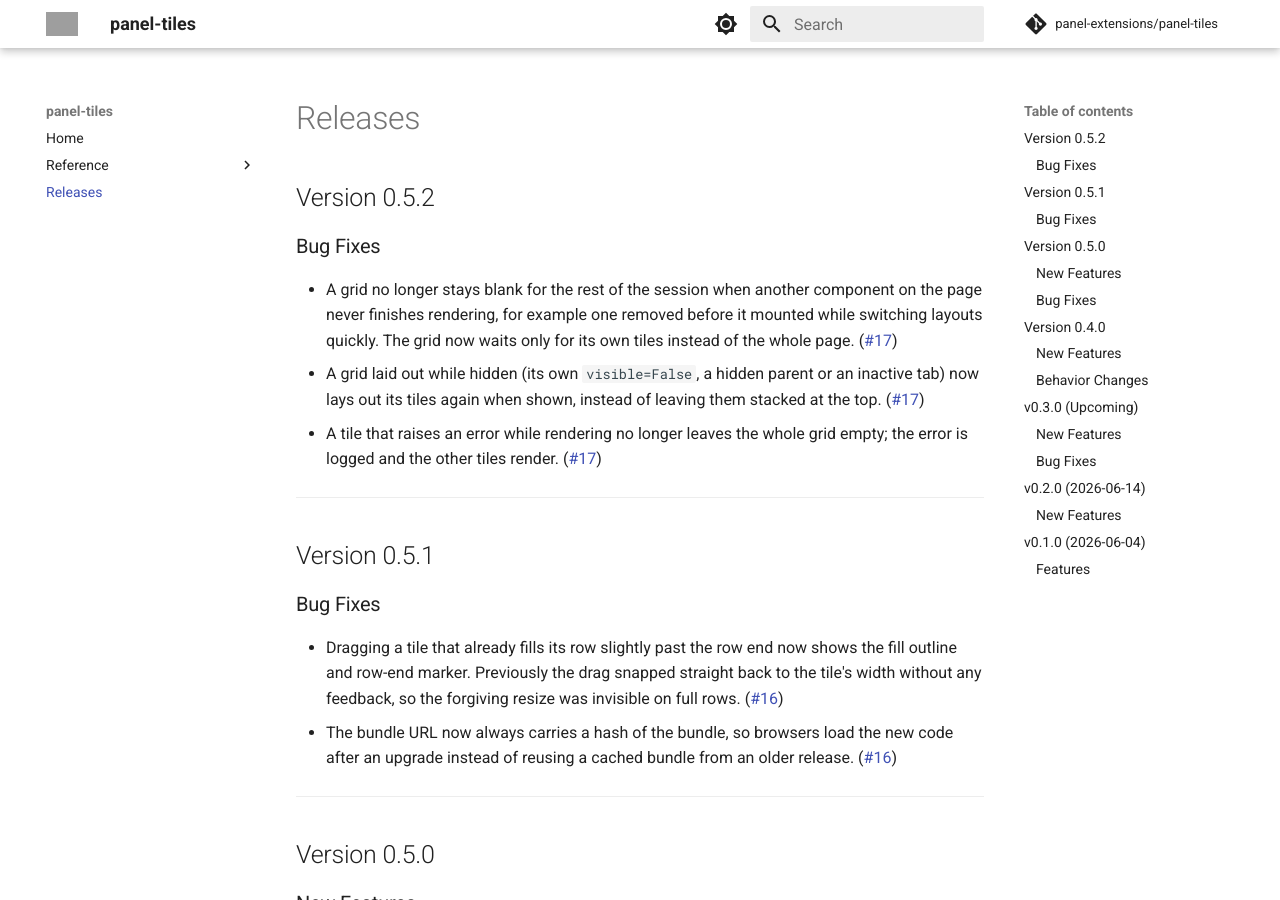
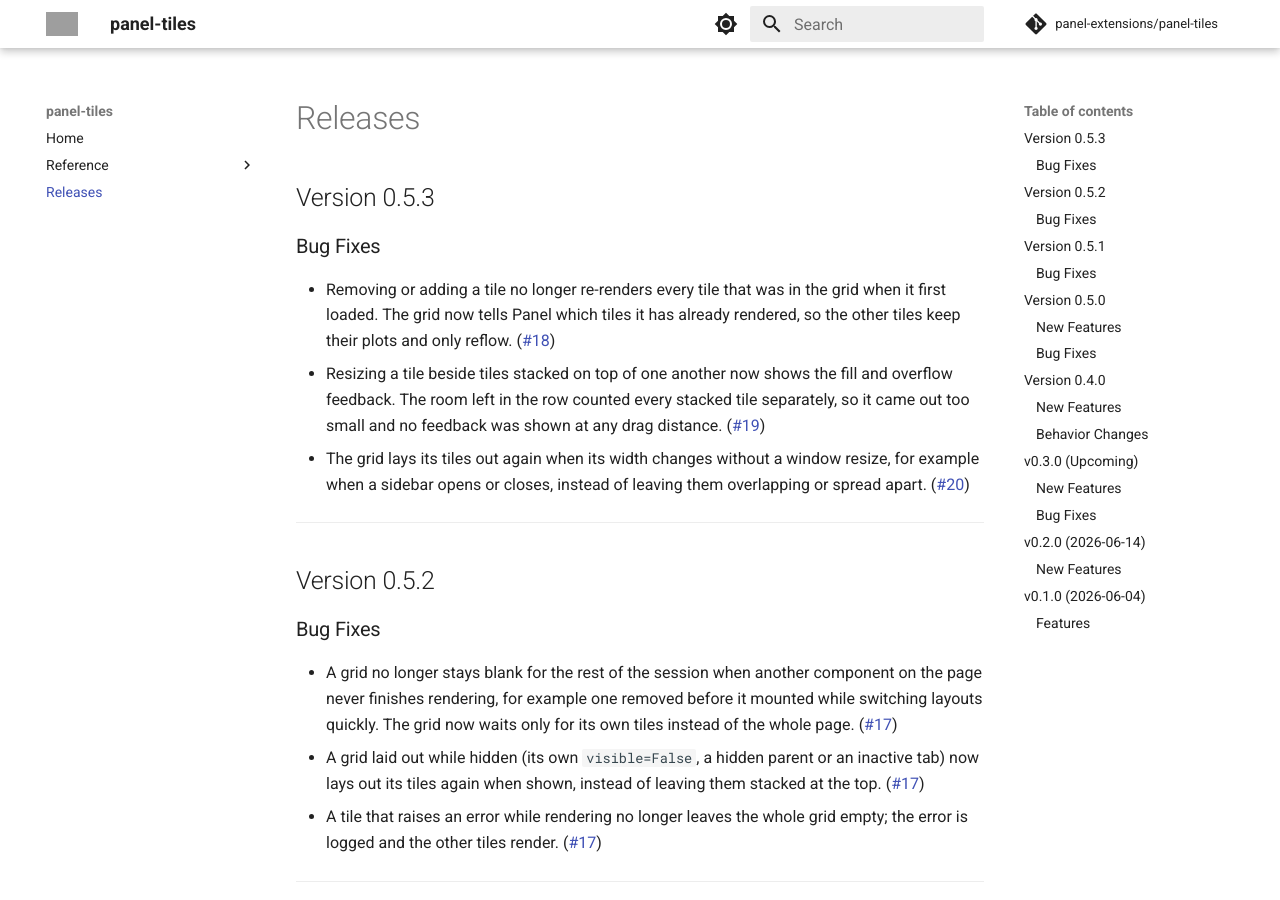
Before and after one commit to panel-extensions/panel-tiles, an MkDocs documentation site: the page built from docs/releases.md, in a window 1280 px wide and 900 px high. Built offline with MkDocs 1.6.1 and Material for MkDocs 9.7.7, drawn with Linux system fonts in a browser that asks for light colours; comment, search, counter and statistics services are not loaded; grey boxes are pictures that could not be loaded.

Commit message:
Add 0.5.3 release notes

```diff
--- a/docs/releases.md
+++ b/docs/releases.md
@@ -1,4 +1,14 @@
 # Releases
+
+## Version 0.5.3
+
+### Bug Fixes
+
+- Removing or adding a tile no longer re-renders every tile that was in the grid when it first loaded. The grid now tells Panel which tiles it has already rendered, so the other tiles keep their plots and only reflow. ([#18](https://github.com/panel-extensions/panel-tiles/pull/18))
+- Resizing a tile beside tiles stacked on top of one another now shows the fill and overflow feedback. The room left in the row counted every stacked tile separately, so it came out too small and no feedback was shown at any drag distance. ([#19](https://github.com/panel-extensions/panel-tiles/pull/19))
+- The grid lays its tiles out again when its width changes without a window resize, for example when a sidebar opens or closes, instead of leaving them overlapping or spread apart. ([#20](https://github.com/panel-extensions/panel-tiles/pull/20))
+
+---
 
 ## Version 0.5.2
 
```
